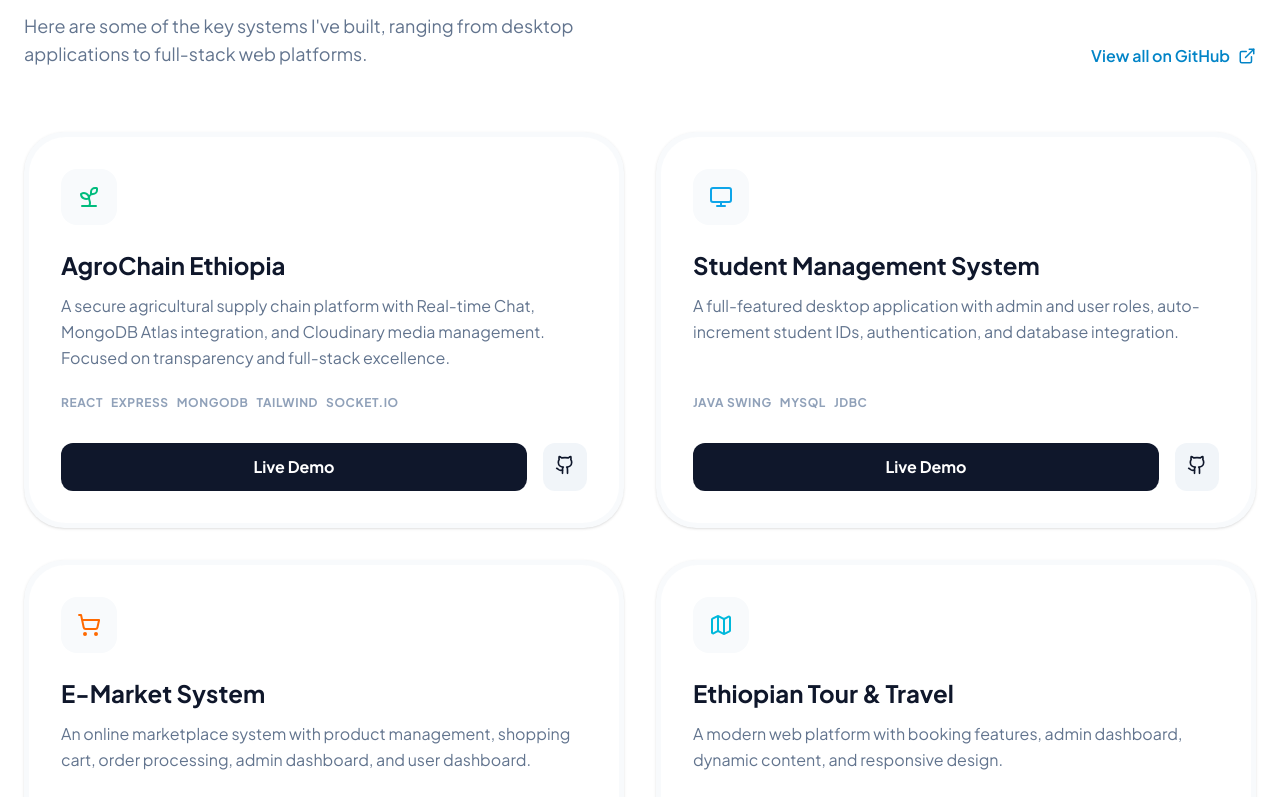
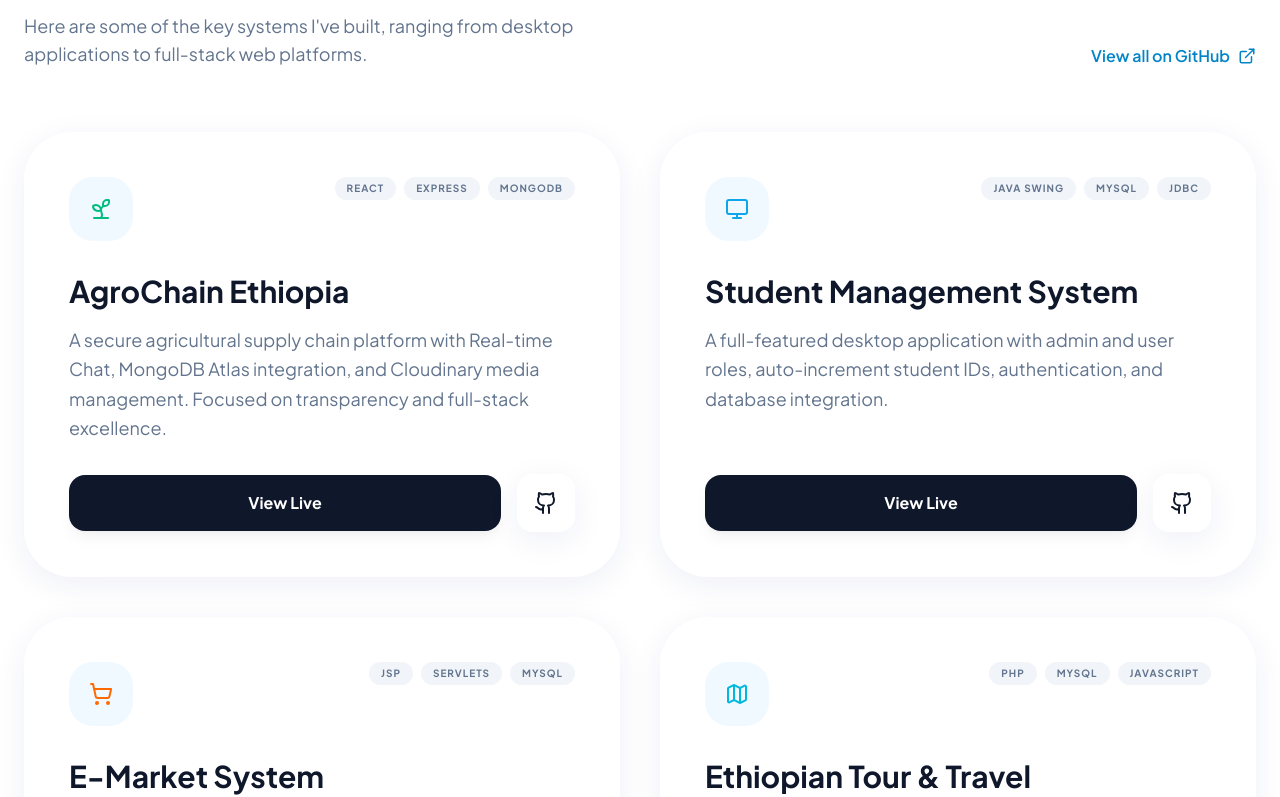
Before and after one commit to Tilahun-Sitotaw/Portfolio-, a React (Vite) app: page / in a window 1280 px wide. Shown: the part 3325-4122 px from the top of the page. Built offline with nearby package versions, Linux system fonts and the light colour scheme.

Commit message:
style: refine projects section with glassmorphism and better animations

```diff
--- a/src/components/Projects.jsx
+++ b/src/components/Projects.jsx
@@ -48,50 +48,53 @@ const Projects = () => {
                     </a>
                 </div>
 
-                <div className="grid grid-cols-1 md:grid-cols-2 gap-8">
+                <div className="grid grid-cols-1 md:grid-cols-2 gap-10">
                     {projects.map((project, index) => (
                         <motion.div
                             key={index}
-                            initial={{ opacity: 0, scale: 0.95 }}
-                            whileInView={{ opacity: 1, scale: 1 }}
-                            transition={{ delay: index * 0.1 }}
+                            initial={{ opacity: 0, y: 30 }}
+                            whileInView={{ opacity: 1, y: 0 }}
+                            transition={{ delay: index * 0.1, duration: 0.6 }}
                             viewport={{ once: true }}
-                            className="group relative overflow-hidden rounded-[2.5rem] bg-slate-50 dark:bg-slate-800 p-1 border border-transparent hover:border-primary-500/20 transition-all duration-500 shadow-sm hover:shadow-2xl"
+                            className="group relative flex flex-col"
                         >
-                            <div className="p-8 h-full bg-white dark:bg-slate-800 rounded-[2.3rem] flex flex-col justify-between">
-                                <div>
-                                    <div className="p-4 bg-slate-50 dark:bg-slate-900/50 rounded-2xl w-fit mb-6 group-hover:bg-primary-50 dark:group-hover:bg-primary-900/20 transition-colors">
-                                        {project.icon}
+                            <div className="glass p-1 rounded-[3rem] transition-all duration-700 hover:shadow-[0_40px_80px_-15px_rgba(14,165,233,0.15)] h-full">
+                                <div className="p-8 lg:p-10 h-full rounded-[2.9rem] bg-white dark:bg-slate-900/40 backdrop-blur-3xl flex flex-col">
+                                    <div className="flex justify-between items-start mb-8">
+                                        <div className="p-5 bg-primary-50 dark:bg-primary-900/30 rounded-[1.5rem] group-hover:scale-110 transition-transform duration-500">
+                                            {project.icon}
+                                        </div>
+                                        <div className="flex gap-2">
+                                            {project.tech.slice(0, 3).map((t, i) => (
+                                                <span key={i} className="px-3 py-1 bg-slate-100 dark:bg-slate-800 rounded-full text-[10px] font-bold uppercase tracking-widest text-slate-500 dark:text-slate-400">
+                                                    {t}
+                                                </span>
+                                            ))}
+                                        </div>
                                     </div>
-                                    <h3 className="text-2xl font-bold text-slate-900 dark:text-white mb-3">{project.title}</h3>
-                                    <p className="text-slate-500 dark:text-slate-400 mb-6 leading-relaxed">
+
+                                    <h3 className="text-3xl font-bold text-slate-900 dark:text-white mb-4 group-hover:text-primary-600 transition-colors">{project.title}</h3>
+                                    <p className="text-slate-500 dark:text-slate-400 mb-8 leading-relaxed text-lg flex-grow">
                                         {project.description}
                                     </p>
-                                </div>
-                                <div>
-                                    <div className="flex flex-wrap gap-2 mb-8">
-                                        {project.tech.map((t, i) => (
-                                            <span key={i} className="text-xs font-bold uppercase tracking-wider text-slate-400 dark:text-slate-500">
-                                                {t}
-                                            </span>
-                                        ))}
-                                    </div>
-                                    <div className="flex gap-4">
+
+                                    <div className="flex items-center gap-4">
                                         <a
                                             href={project.link}
                                             target="_blank"
                                             rel="noopener noreferrer"
-                                            className="flex-1 py-3 px-6 bg-slate-900 dark:bg-white text-white dark:text-slate-900 rounded-xl font-bold hover:bg-primary-600 dark:hover:bg-primary-500 transition-colors text-center"
+                                            className="flex-1 py-4 px-8 bg-slate-900 dark:bg-white text-white dark:text-slate-900 rounded-2xl font-bold hover:bg-primary-600 dark:hover:bg-primary-500 transition-all text-center shadow-lg shadow-black/5 dark:shadow-white/5 active:scale-95"
                                         >
-                                            Live Demo
+                                            View Live
                                         </a>
                                         <a
                                             href="https://github.com/Tilahun-Sitotaw"
                                             target="_blank"
                                             rel="noopener noreferrer"
-                                            className="p-3 bg-slate-100 dark:bg-slate-700 rounded-xl text-slate-900 dark:text-slate-100 hover:text-primary-600 transition-colors"
+                                            className="p-4 glass rounded-2xl text-slate-900 dark:text-slate-100 hover:text-primary-600 transition-all border border-slate-200 dark:border-slate-800"
+                                            title="View Code"
                                         >
-                                            <Github size={20} />
+                                            <Github size={24} />
                                         </a>
                                     </div>
                                 </div>
```
